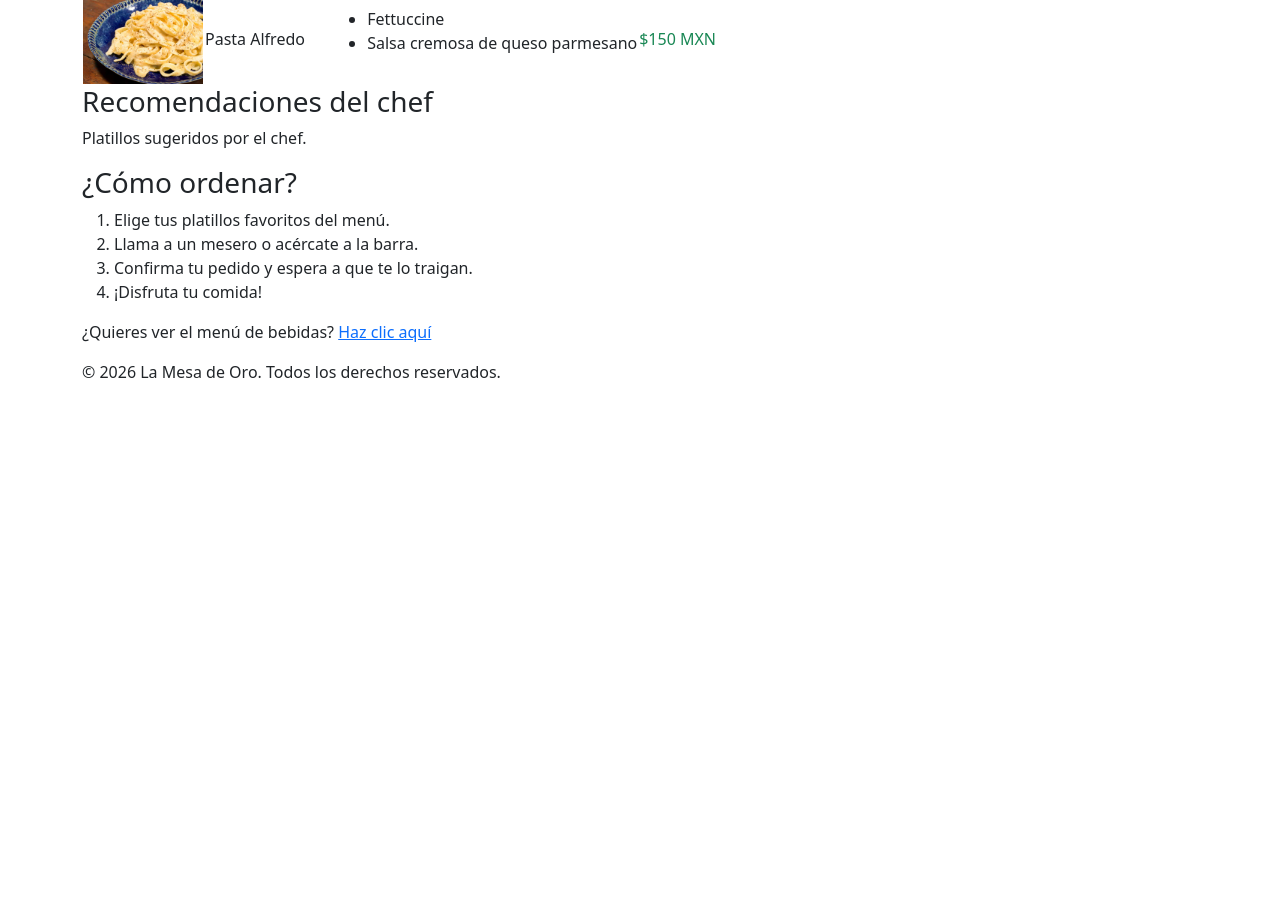
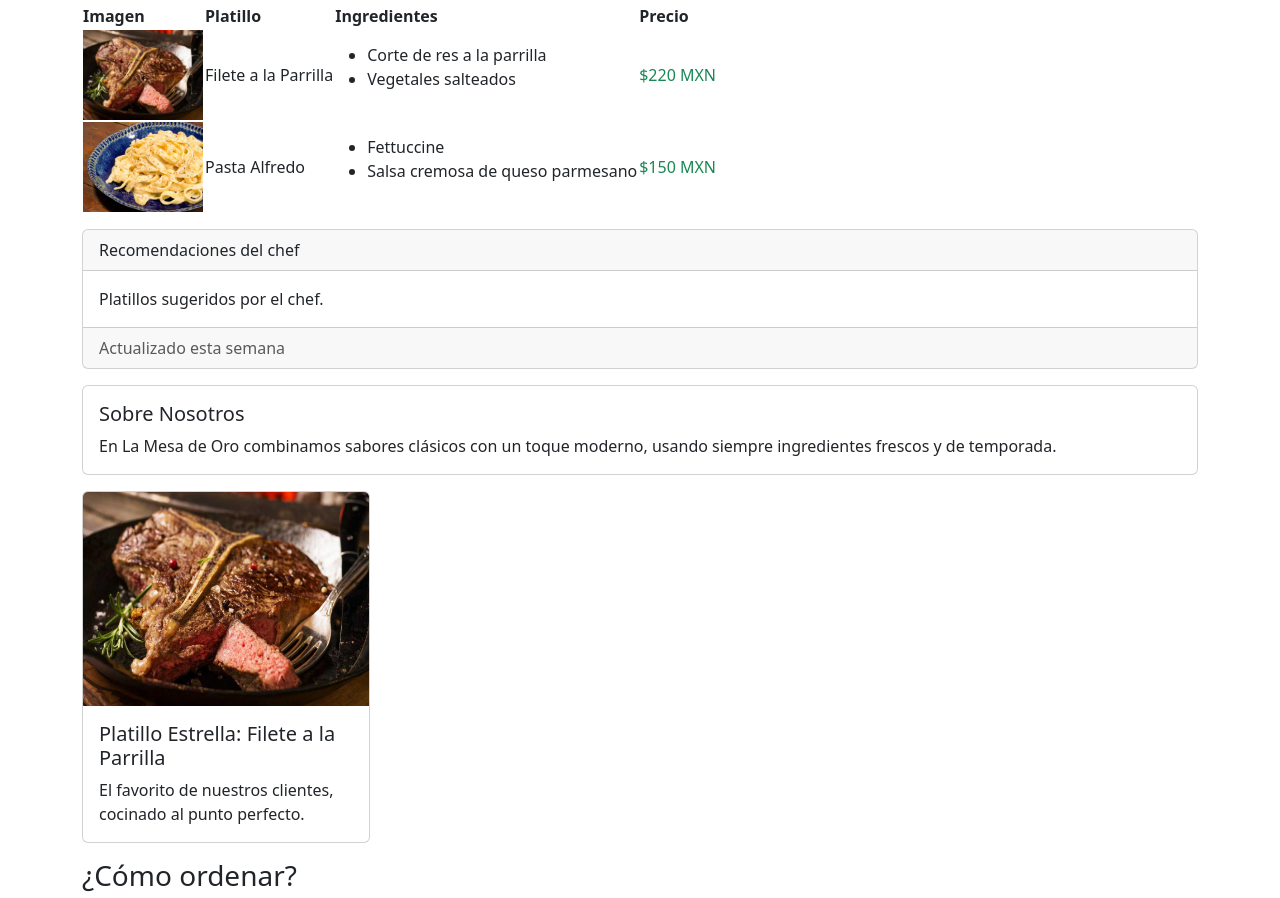
Before and after one commit to hvazquez020-cloud/PROYECTO-PROGRAMACION-RESTAURANTE, a plain HTML site: page index.html in a window 1280 px wide. Shown: the part 661-1559 px from the top of the page. Before the commit the page ends 1061 px from the top, so only its background shows below. Drawn offline with nearby package versions, Linux system fonts and the light colour scheme.

Commit message:
Agregué botón, alerta y 3 tipos de tarjetas de Bootstrap

```diff
--- a/index.html
+++ b/index.html
@@ -26,8 +26,12 @@
       <li><a href="#">Menú</a></li>
       <li><a href="#">Contacto</a></li>
     </ul>
-  </nav>
-
+  </nav><div class="my-3">
+  <a href="#" class="btn btn-warning">Reservar una mesa</a>
+</div>
+<div class="alert alert-success" role="alert">
+  ¡Bienvenido a La Mesa de Oro! Este mes tenemos 10% de descuento en platos fuertes.
+</div>
       <section>
     <h2>Nuestro Menú</h2>
 
@@ -107,11 +111,30 @@
       </tbody>
     </table>
 
-    <aside>
-      <h3>Recomendaciones del chef</h3>
-      <p>Platillos sugeridos por el chef.</p>
-    </aside>
-
+    <div class="card my-3">
+  <div class="card-header">
+    Recomendaciones del chef
+  </div>
+  <div class="card-body">
+    <p class="card-text">Platillos sugeridos por el chef.</p>
+  </div>
+  <div class="card-footer text-muted">
+    Actualizado esta semana
+  </div>
+</div>
+<div class="card my-3">
+  <div class="card-body">
+    <h5 class="card-title">Sobre Nosotros</h5>
+    <p class="card-text">En La Mesa de Oro combinamos sabores clásicos con un toque moderno, usando siempre ingredientes frescos y de temporada.</p>
+  </div>
+</div>
+<div class="card my-3" style="width: 18rem;">
+  <img src="imagenes/filete.jpg" class="card-img-top" alt="Filete a la Parrilla">
+  <div class="card-body">
+    <h5 class="card-title">Platillo Estrella: Filete a la Parrilla</h5>
+    <p class="card-text">El favorito de nuestros clientes, cocinado al punto perfecto.</p>
+  </div>
+</div>
     <h3>¿Cómo ordenar?</h3>
     <ol>
       <li>Elige tus platillos favoritos del menú.</li>
```
